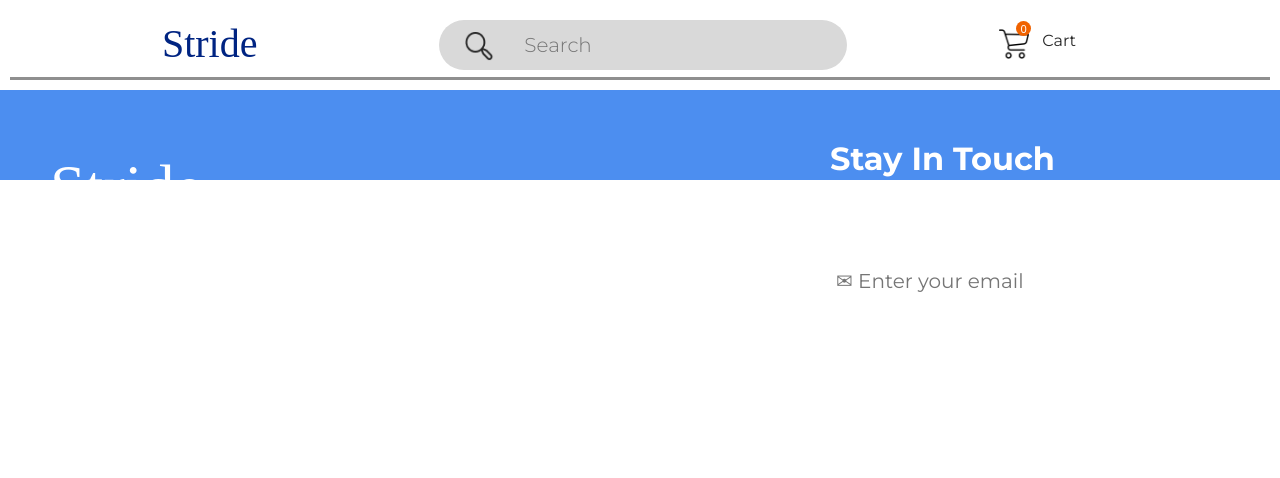
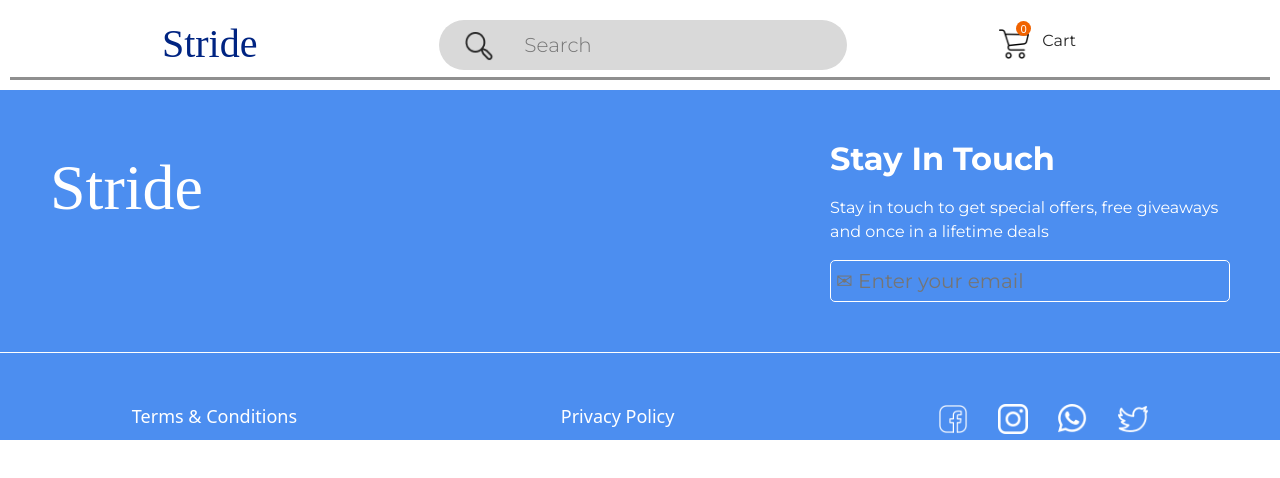
Before and after one commit to Tamarahhh/stride, a React (Create React App) app: page /product/1 in a window 1280 px wide. Shown: the top 478 px of the page. Built offline with nearby package versions, Linux system fonts and the light colour scheme; a web font is replaced by a local one.

Commit message:
minor change

```diff
--- a/src/Components/Footer/Footer.css
+++ b/src/Components/Footer/Footer.css
@@ -1,5 +1,5 @@
 .Footer {
-  height: 90px;
+  height: 350px;
   background: #4c8ef0;
 }
 
--- a/src/Pages/Product.css
+++ b/src/Pages/Product.css
@@ -14,13 +14,12 @@
 }
 
 .product:hover {
-  border: 1px solid #ccc;
+  box-shadow: 0 4px 8px rgba(0, 0, 0, 0.1);
 }
 
 .productImage {
   height: 350px;
   width: 400px;
-  object-fit: cover;
 }
 
 .productTitle {
```
